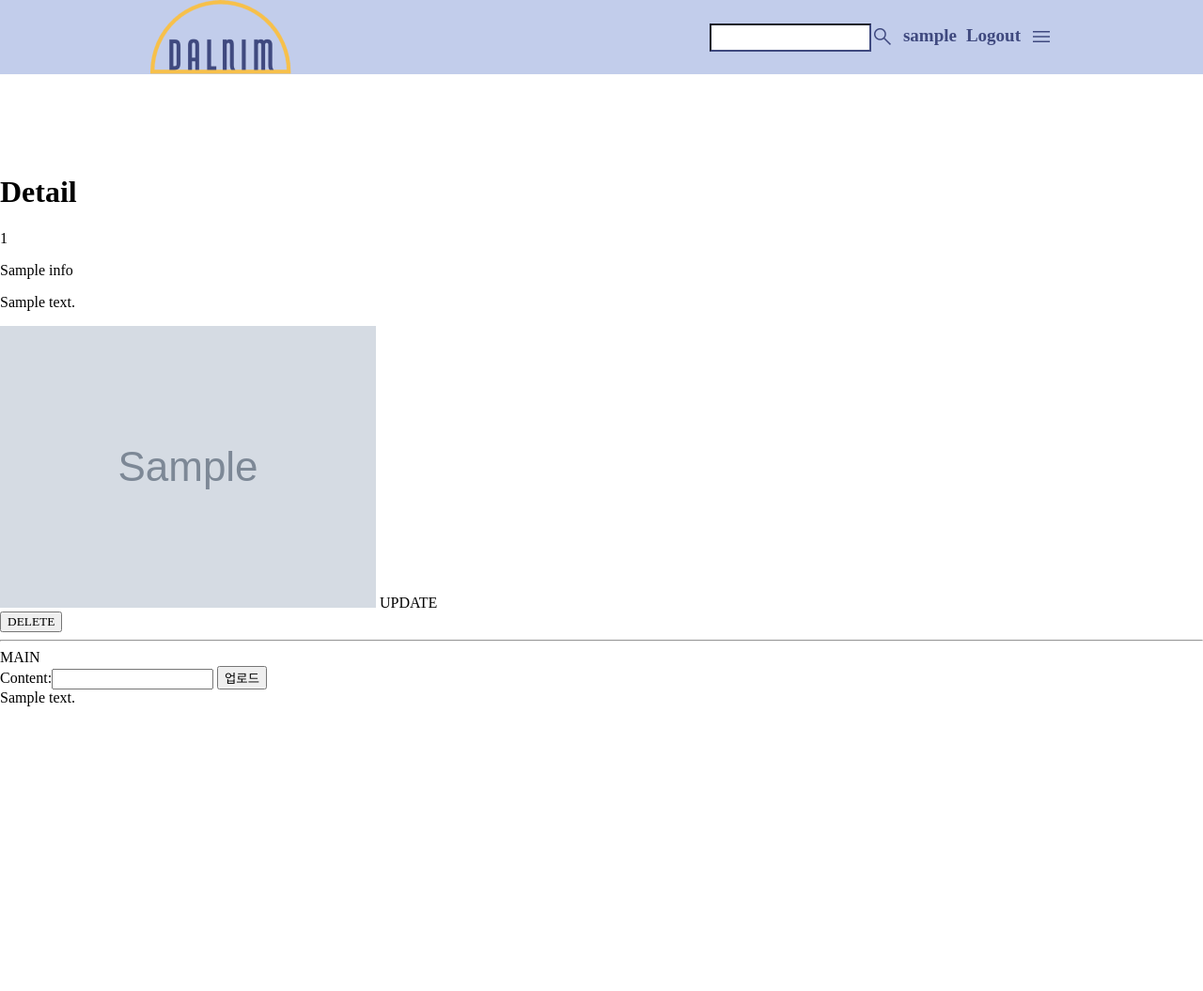
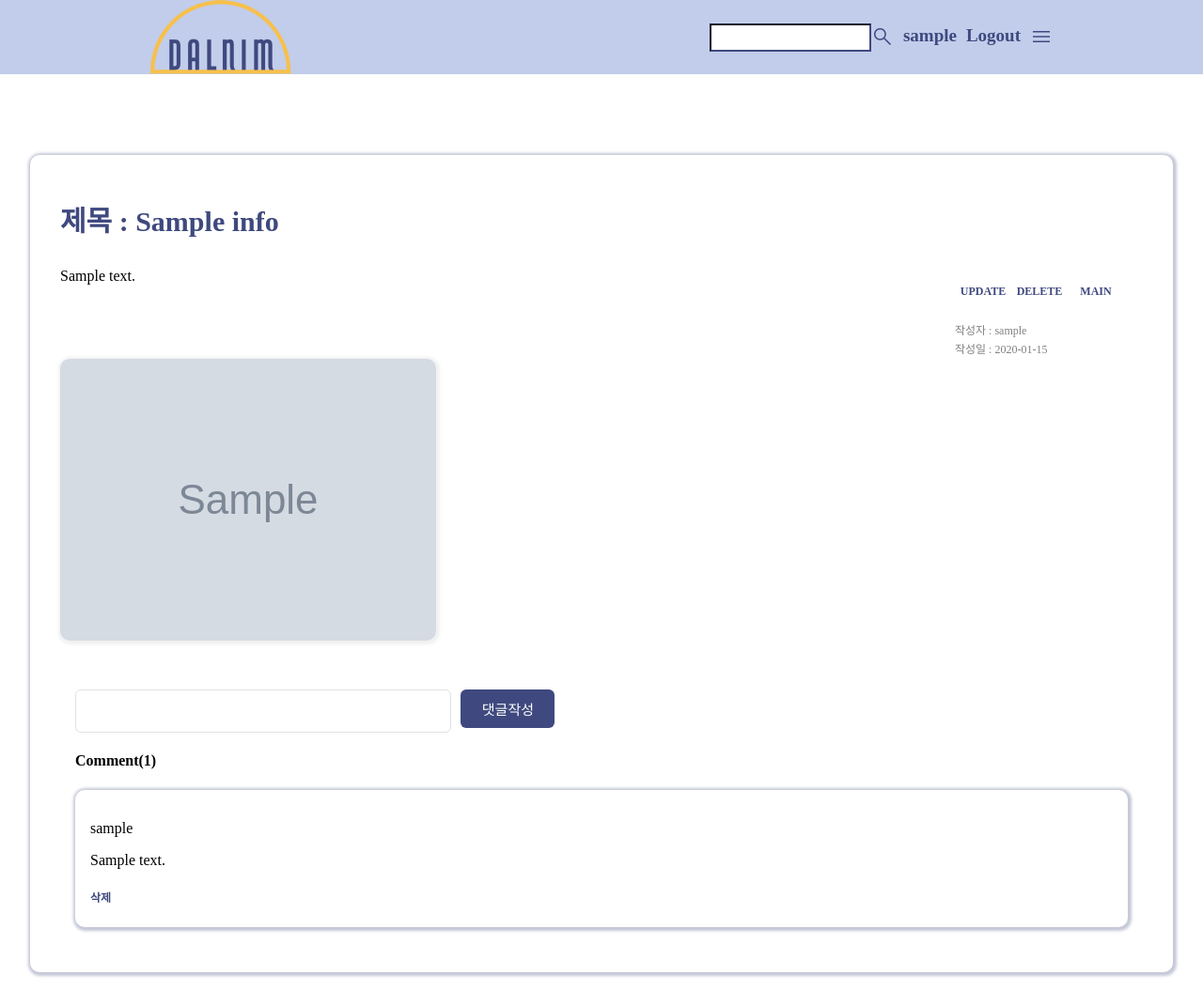
Before and after one commit to Dalnim-PJT/Dalnim-Project, a Django app: page /1/ in a window 1280 px wide. Shown: the whole page at 94% size. Before the commit the page ends 752 px from the top, so only its background shows below. Run offline with Django 3.2, Linux system fonts and the light colour scheme; a user stored in the database is signed in; tables that the repository leaves empty hold one stand-in row (values such as "Sample post"); grey boxes marked "Sample" are stand-in pictures; parts of the project's set-up code (start-up, migrations or seed data) failed here and were passed over; some web fonts are replaced.

Commit message:
dev detail

```diff
--- a/accounts/models.py
+++ b/accounts/models.py
@@ -7,7 +7,7 @@ import os
 
 class User(AbstractUser):
     birthday = models.DateField(null=True)
-    profile_img = models.ImageField(upload_to='', blank=True)
+    profile_img = models.ImageField(upload_to='', blank=True, null=True)
 
     def delete(self, *args, **kargs):
         if self.profile_img:
--- a/infobases/forms.py
+++ b/infobases/forms.py
@@ -18,3 +18,13 @@ class CommentForm(forms.ModelForm):
     class Meta:
         model = Comment
         fields = ('content',)
+    content = forms.CharField(
+        label = '',
+        label_suffix='',
+        required=True,
+        widget=forms.TextInput(
+            attrs={
+                'class': 'form-control',
+                'style': 'width: 374.4px'
+            })
+    )
--- a/infobases/templates/infobases/detail.html
+++ b/infobases/templates/infobases/detail.html
@@ -2,34 +2,69 @@
 {% load static %}
 
 {% block style %}
+<link rel="stylesheet" href="{% static 'css/detail.css' %}">
 {% endblock style %}
 
 {% block content %}
-  <h1>Detail</h1>
-  <p>{{ info.pk }}</p>
-  <p>{{ info.title }}</p>
-  <p>{{ info.content }}</p>
+<article>
+  <section class="detail--wrap">
+    <p class="detail--title">제목 : {{ info.title }}</p>
+    <div class="detail--box">
+      <div>{{ info.content }}</div>
+      <div class="detail--user">
+        <div class="detail--btn--box">
+          <a href="{% url 'infobases:update' info.pk %}" class="detail--btn">UPDATE</a>
+          {% if info.user == request.user %}
+            <form action="{% url 'infobases:delete' info.pk %}">
+              {% csrf_token %}
+              <input type="submit" value="DELETE"  class="detail--btn">
+            </form>
+          {% endif %}
+          <a href="{% url 'infobases:main'%}"  class="detail--btn">MAIN</a>
+        </div>
+        <p>작성자 : {{ info.user }}</p>
+        <p>작성일 : {{ info.created_at|date:'Y-m-d' }}</p>
+      </div>
+    </div>
+
+    <div>
       {% for info, images in info_images  %}
         {% if images %}
-      {% for image in images  %}
-        <img src="{{ image.image.url }}" alt="">
+          {% for image in images %}
+            <img class="detail--image" src="{{ image.image.url }}" alt="">
           {% endfor %}
         {% endif %}
       {% endfor %}
-<a href="{% url 'infobases:update' info.pk %}">UPDATE</a>
-<form action="{% url 'infobases:delete' info.pk %}" method="POST">
-  {% csrf_token %}
-  <input type="submit" value="DELETE">
-</form>
-<hr>
-<a href="{% url 'infobases:main'%}">MAIN</a>
+    </div>
+
+  </section>
+
+  <section class="detail--comment--container">
     <form action="{% url 'infobases:comments_create' info.pk %}" method="POST">
       {% csrf_token %}
       {{ comment_form }}
-  <input type="submit" value="업로드">
+      <input type="submit" value="댓글작성">
     </form>
-{% for comment in comments  %}
-  {{ comment.content }}
+    <h4>Comment({{comments|length}})</h4>
+    <div class="detail--comment">
+      {% if comments %}
+        {% for comment in comments %}
+          <div>
+            <div>
+              {% comment %} <img src="{% if comment.user.profile_img %}{{ comment.user.profile_img.url }}{% else %}{% static 'img/default_profile_img.jpeg' %}{% endif %}"
+              alt="{{ comment.user.profile_img.url }}"> {% endcomment %}
+              <p>{{ comment.user }}</p>
+              <p>{{ comment.content }}</p>
+              {% if request.user == comment.user %}
+                <a href="{% url 'infobases:comments_delete' info.pk comment.pk %}"  class="detail--btn">삭제</a>
+              {% endif %}
+            </div>
+          </div>
         {% endfor %}
-
+      {% else %}
+        <div>댓글이 없습니다.</div>
+      {% endif %}
+    </div>
+  </section>
+</article>
 {% endblock content %}
--- a/infobases/views.py
+++ b/infobases/views.py
@@ -11,7 +11,7 @@ from .models import Info, Image, Comment
 from .forms import InfoForm, CommentForm, ImageForm
 from django.db.models.signals import pre_save
 from django.dispatch import receiver
-
+from multiprocessing import Process
 
 # Create your views here.
 
--- /dev/null
+++ b/static/css/detail.css
@@ -0,0 +1,92 @@
+article {
+  width: 90%;
+  margin: auto;
+  margin-bottom: 20px;
+  padding: 1rem 2rem;
+  border-radius: 10px;
+  box-shadow: 1px 1px 3px 3px rgba(63,73,127, 0.3);
+}
+
+.detail--wrap {
+    margin-bottom: 2rem;
+}
+
+.detail--title {
+  font-size: 30px;
+  font-weight: 600;
+  color: rgb(63,73,127);
+}
+
+.detail--box {
+  display: flex;
+  justify-content: space-evenly;
+}
+
+.detail--user {
+  width: 200px;
+  font-size: 12px;
+  color: gray;
+  margin-left: auto;
+}
+
+.detail--user p {
+  margin-bottom: 2px;
+  margin-top: 2px;
+}
+
+.detail--image {
+    border-radius: 10px;
+    box-shadow: 1px 1px 3px 3px rgba(113, 113, 113, 0.1);
+}
+
+.detail--btn--box {
+  display: flex;
+}
+
+.detail--btn {
+  width: 60px;
+  border: none;
+  color: rgb(63,73,127);
+  background-color: #fff0;
+  padding: 10px 0;
+  margin-bottom: 5px;
+  font-size: 12px;
+  font-weight: 600;
+  cursor: pointer;
+  text-align: center;
+  line-height: 30px;
+}
+
+.detail--comment--container{
+  border-radius: 10px;
+  padding: 1rem
+}
+
+.detail--comment--container form {
+  display: flex;
+}
+
+.detail--comment--container form input[type='submit'] {
+  width: 100px;
+  border: none;
+  background-color: rgb(63,73,127);
+  color: white;
+  border-radius: 0.375rem;
+  padding: 10px 0;
+  margin-bottom: 5px;
+  font-size: 15px;
+  display: block;
+  cursor: pointer;
+  text-align: center;
+  margin-left: 10px;
+}
+
+.detail--comment > div{
+  /* border-top: 1px solid #aaaaaa; */
+  border-radius: 10px;
+  background-color: #ffffff;
+  box-shadow: 1px 1px 3px 3px rgba(63,73,127, 0.3);
+  padding: 1rem;
+  margin-bottom: 1rem;
+
+}
```
Also changed, not shown: Develop/DailyRecord/230510.md (added, +18 -0 lines), Develop/img/230510_1.png (added), Develop/img/230510_2.png (added), Develop/img/230510_3.png (added), Develop/img/230510_4.png (added), accounts/migrations/0002_alter_user_profile_img.py (added). Lines whose indentation alone changed are shown as unchanged.
